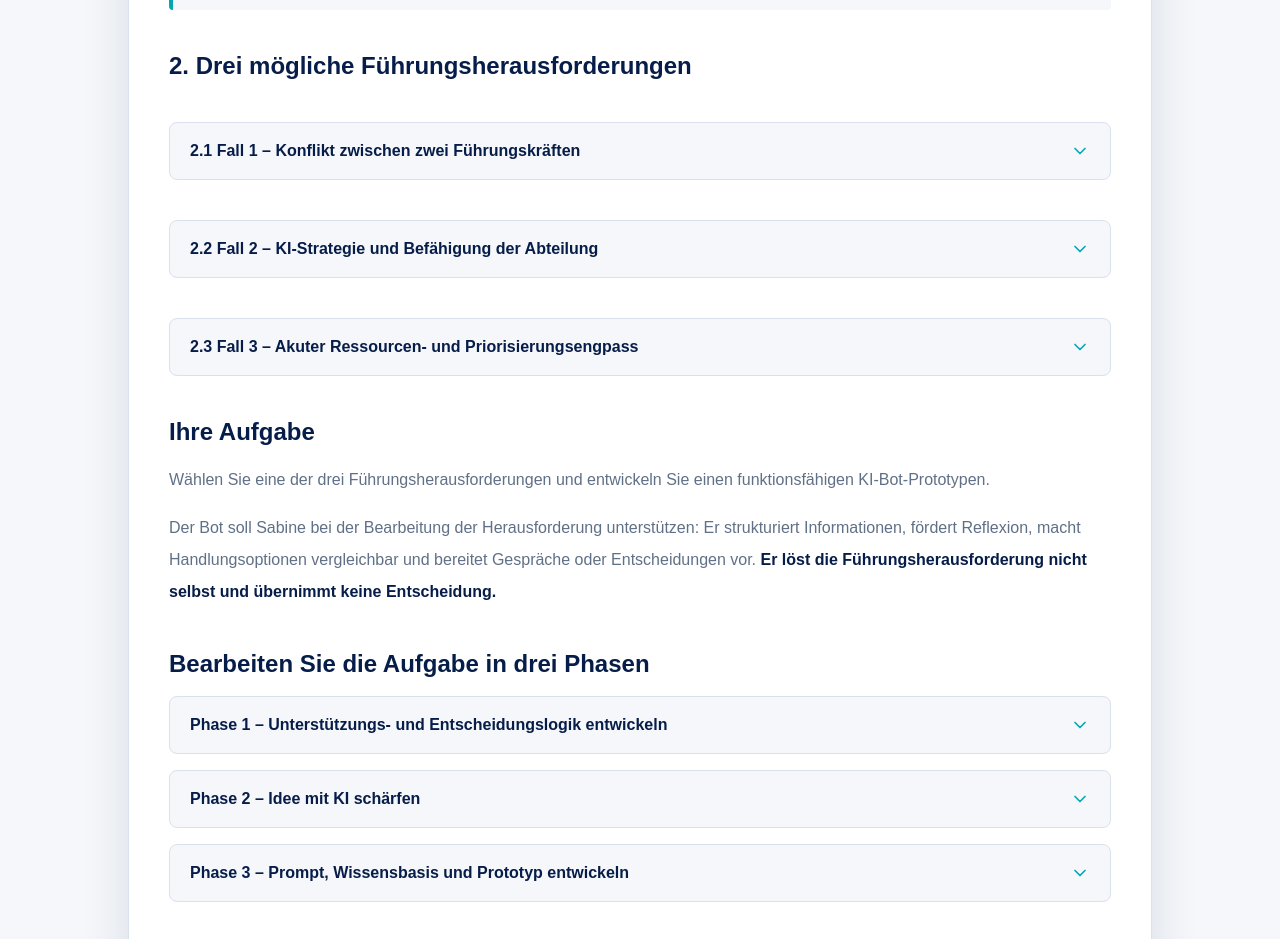
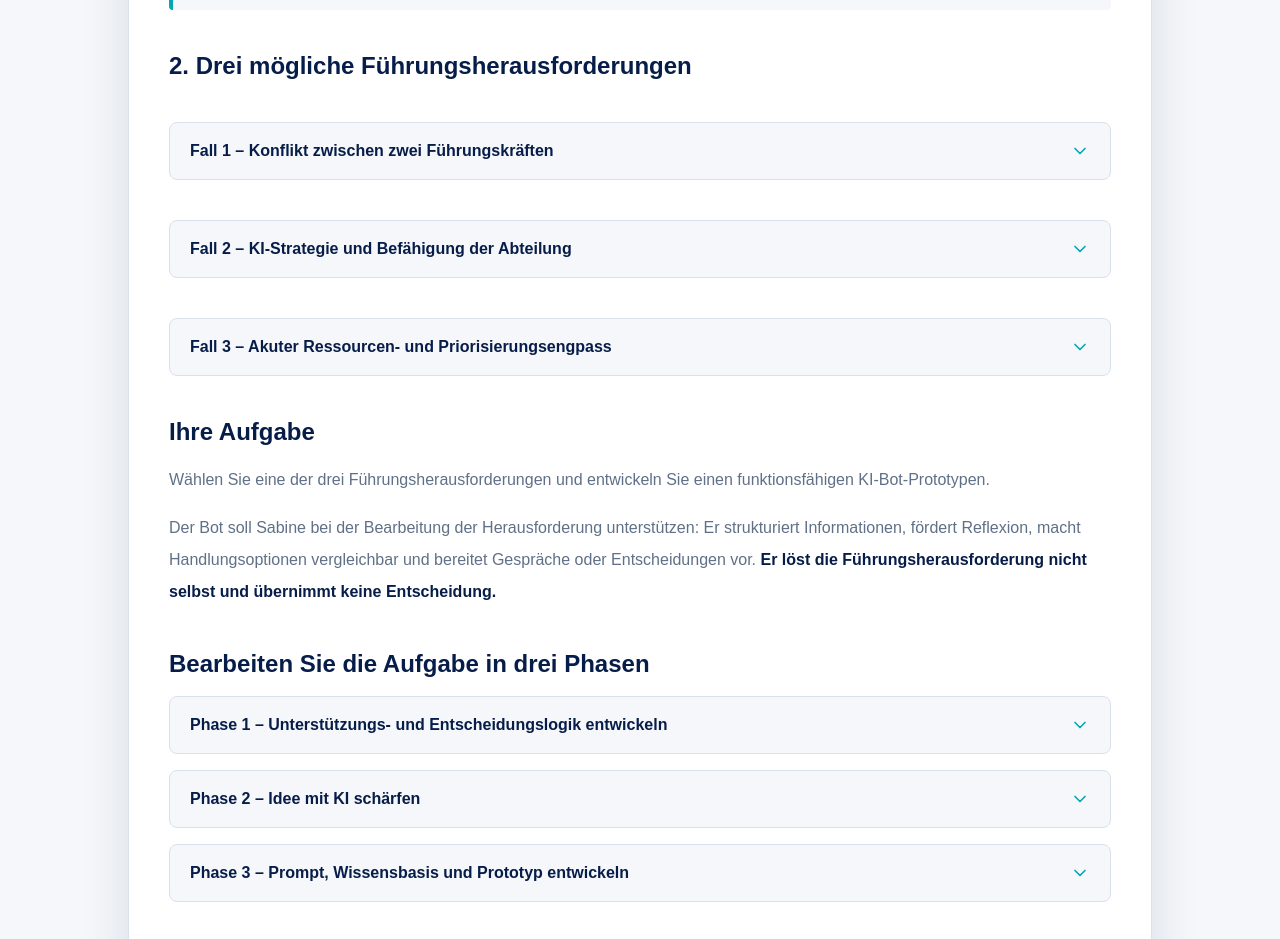
Before and after one commit to eurosysteam/Kronberg, a Next.js app: page /training/leadership in a window 1280 px wide. Shown: the part 960-1899 px from the top of the page. Built offline with nearby package versions, Linux system fonts and the light colour scheme.

Commit message:
Simplify leadership case numbering

```diff
--- a/components/training-task-page.tsx
+++ b/components/training-task-page.tsx
@@ -70,7 +70,7 @@ export function TrainingTaskPage({ area }: { area: TrainingArea }) {
               <div className="mt-10 grid gap-10">
                 {content.sections.map((section) => {
                   const isLeadershipCase =
-                    area === "leadership" && /^2\.[1-3]\s+(Fall|Case)\b/i.test(section.title);
+                    area === "leadership" && /^(Fall|Case)\s+[1-3]\b/i.test(section.title);
 
                   return isLeadershipCase ? (
                     <details
--- a/content/training/leadership.de.ts
+++ b/content/training/leadership.de.ts
@@ -22,7 +22,7 @@ export const leadershipDe: TrainingTaskContent = {
       title: "2. Drei mögliche Führungsherausforderungen",
     },
     {
-      title: "2.1 Fall 1 – Konflikt zwischen zwei Führungskräften",
+      title: "Fall 1 – Konflikt zwischen zwei Führungskräften",
       body: [
         "**Ausgangslage:**",
         "Oliver Brandt, Leiter Key Account Management, und Jana Weber, Leiterin Service DACH, streiten über Servicezusagen für Projekt Atlas. Der Konflikt ist per E-Mail eskaliert, die Teams beginnen sich zu positionieren und in fünf Tagen findet ein gemeinsamer Kundentermin statt.",
@@ -31,7 +31,7 @@ export const leadershipDe: TrainingTaskContent = {
       ],
     },
     {
-      title: "2.2 Fall 2 – KI-Strategie und Befähigung der Abteilung",
+      title: "Fall 2 – KI-Strategie und Befähigung der Abteilung",
       body: [
         "**Ausgangslage:**",
         "Im Bereich wird KI bislang uneinheitlich genutzt. Befragungsdaten, Prozesskennzahlen, dokumentierte Vorfälle, Plattformoptionen, Umsetzungs- und Kapazitätsgrenzen sowie unterschiedliche Stakeholderpositionen liegen vor. Gleichzeitig bestehen unter den Mitarbeitenden Unsicherheiten über mögliche Stellenkürzungen sowie Veränderungen von Aufgaben und Rollen.",
@@ -40,7 +40,7 @@ export const leadershipDe: TrainingTaskContent = {
       ],
     },
     {
-      title: "2.3 Fall 3 – Akuter Ressourcen- und Priorisierungsengpass",
+      title: "Fall 3 – Akuter Ressourcen- und Priorisierungsengpass",
       body: [
         "**Ausgangslage:**",
         "Vier kritische Arbeitsstränge treffen auf begrenzte Fachkapazitäten, konkrete Arbeitspakete, Abhängigkeiten, Belastungsgrenzen und externe Unterstützungsmöglichkeiten.",
--- a/content/training/leadership.en.ts
+++ b/content/training/leadership.en.ts
@@ -22,7 +22,7 @@ export const leadershipEn: TrainingTaskContent = {
       title: "2. Three possible leadership challenges",
     },
     {
-      title: "2.1 Case 1 – Conflict between two managers",
+      title: "Case 1 – Conflict between two managers",
       body: [
         "**Initial situation:**",
         "Oliver Brandt, Head of Key Account Management, and Jana Weber, Head of Service DACH, are in conflict over service commitments for Project Atlas. The conflict has escalated by email, the teams are beginning to take sides, and a joint customer meeting will take place in five days.",
@@ -31,7 +31,7 @@ export const leadershipEn: TrainingTaskContent = {
       ],
     },
     {
-      title: "2.2 Case 2 – AI strategy and departmental enablement",
+      title: "Case 2 – AI strategy and departmental enablement",
       body: [
         "**Initial situation:**",
         "AI use within the division has so far been inconsistent. Survey data, process metrics, documented incidents, platform options, implementation and capacity constraints, and differing stakeholder positions are available. At the same time, employees are uncertain about possible job cuts and changes to tasks and roles.",
@@ -40,7 +40,7 @@ export const leadershipEn: TrainingTaskContent = {
       ],
     },
     {
-      title: "2.3 Case 3 – Acute resource and prioritization bottleneck",
+      title: "Case 3 – Acute resource and prioritization bottleneck",
       body: [
         "**Initial situation:**",
         "Four critical workstreams compete for limited specialist capacity and involve specific work packages, dependencies, workload limits, and external support options.",
```
